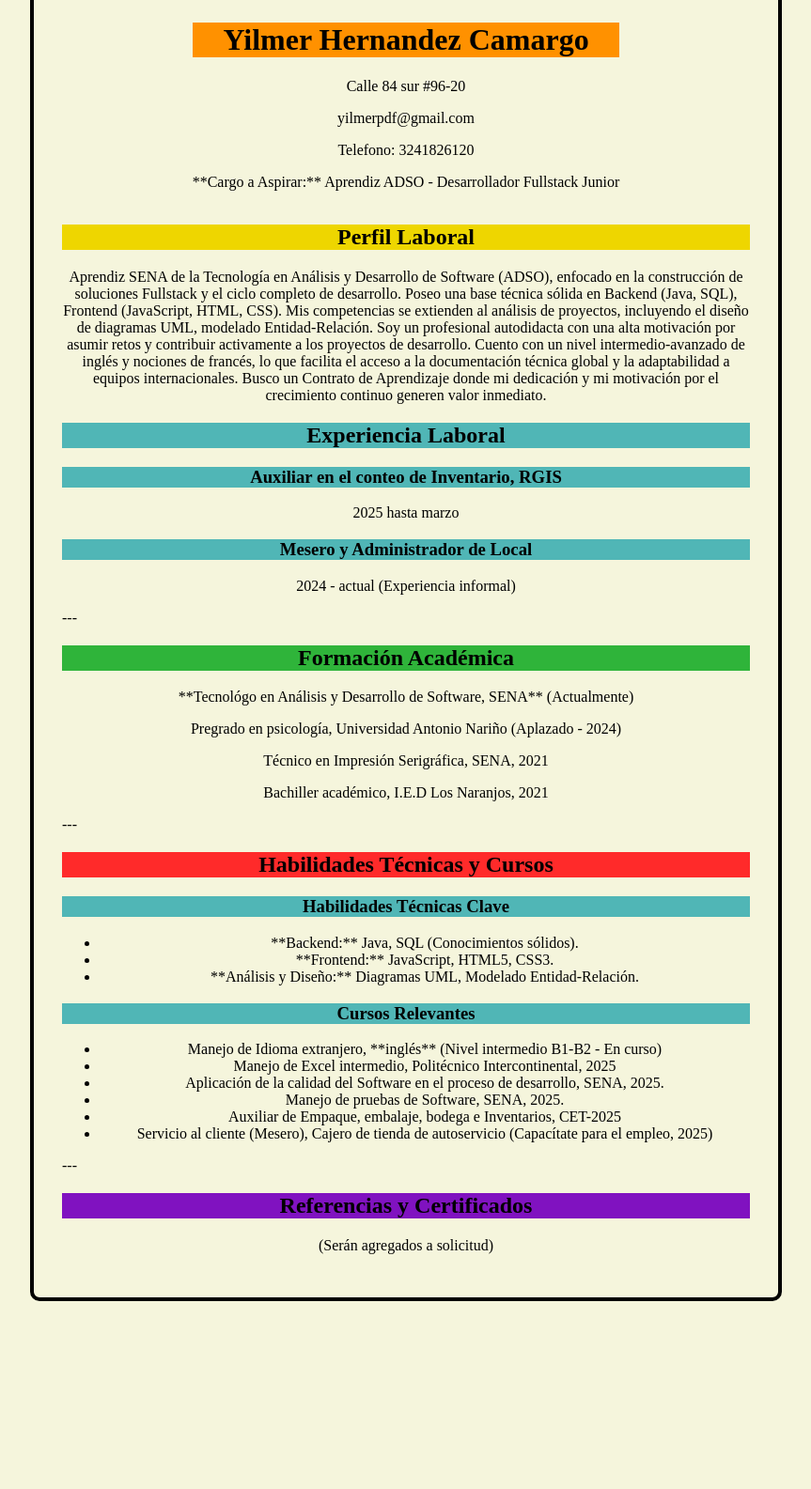
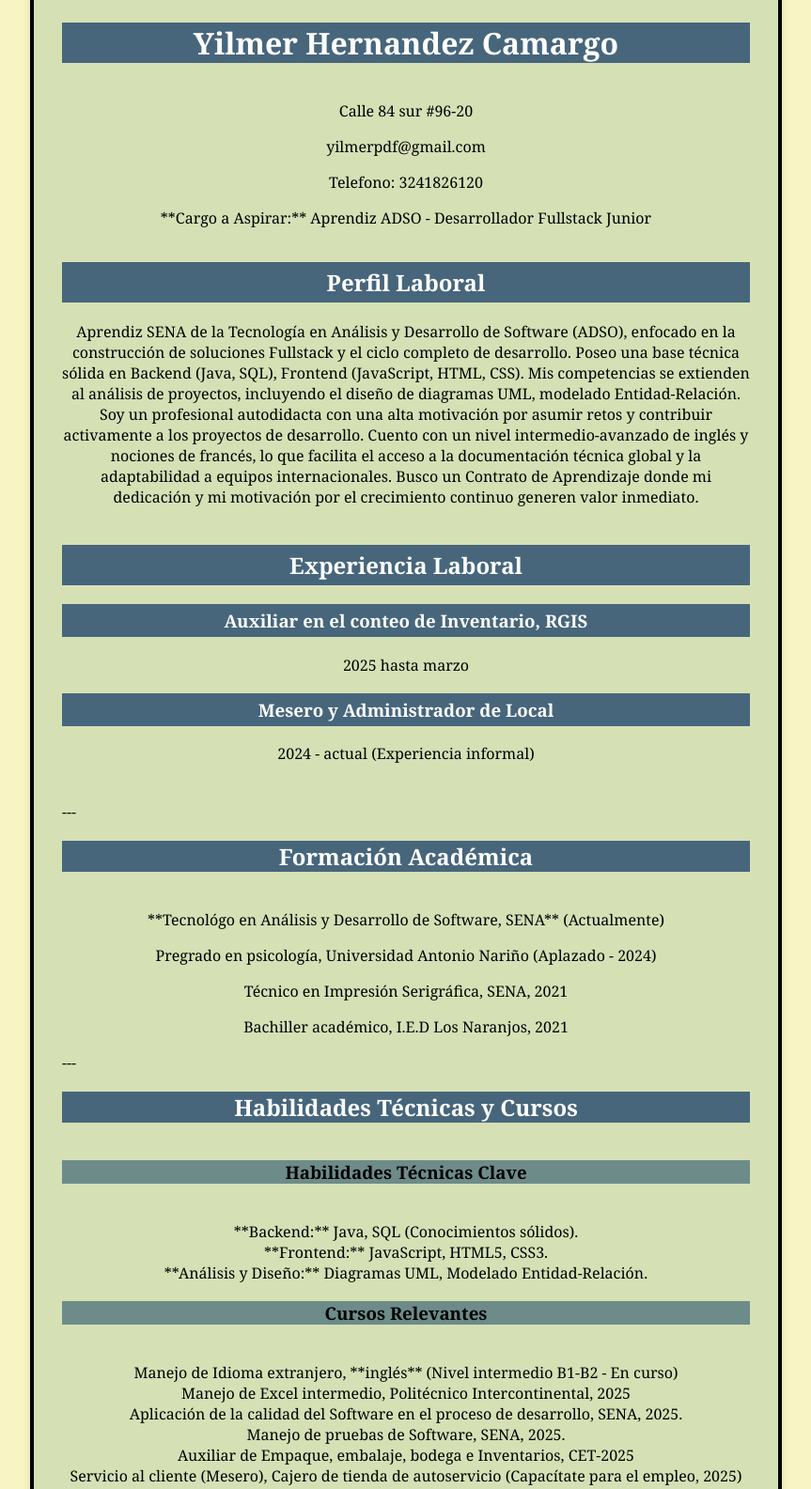
Before and after one commit to Yilmerher12/Hoja-de-vida-Yilmer-Hernandez-Camargo, a plain HTML site: page MyFolder.html in a window 1280 px wide. Shown: the part 81-1666 px from the top of the page at 94% size, without its empty margins (208-1071 px from the left). Before the commit the page ends 1516 px from the top, so only its background shows below. Drawn offline with Linux system fonts and the light colour scheme.

Commit message:
Add Styles folder with all the changes and related to myFolder.html

```diff
--- /dev/null
+++ b/styles/index.css
@@ -0,0 +1,81 @@
+/* Estilos CSS para la Hoja de Vida */
+body {
+    font-family: 'Arial', sans-serif;
+    margin: 0;
+    padding: 20px;
+    background-color: #f4f4f9;
+    color: #333;
+}
+
+.cv-container {
+    max-width: 900px;
+    margin: 0 auto;
+    background-color: #ffffff;
+    padding: 30px;
+    box-shadow: 0 4px 8px rgba(0, 0, 0, 0.1);
+}
+
+/* Encabezado */
+.header {
+    text-align: center;
+    padding-bottom: 20px;
+    border-bottom: 3px solid #007bff;
+    margin-bottom: 20px;
+}
+
+.header h1 {
+    color: #007bff;
+    margin: 0 0 5px 0;
+    font-size: 2.2em;
+}
+
+.header p {
+    margin: 0;
+    font-size: 1.1em;
+    color: #555;
+}
+
+/* Secciones */
+.section {
+    margin-bottom: 25px;
+}
+
+.section h2 {
+    color: #007bff;
+    border-bottom: 2px solid #ccc;
+    padding-bottom: 5px;
+    margin-bottom: 15px;
+    font-size: 1.5em;
+}
+
+/* Elementos de Lista (Experiencia/Educación) */
+.item h3 {
+    margin: 0 0 5px 0;
+    font-size: 1.2em;
+    color: #333;
+}
+
+.item p {
+    margin: 0 0 10px 0;
+}
+
+.details {
+    font-style: italic;
+    color: #666;
+    margin-top: 5px;
+}
+
+.skills-list {
+    list-style: none;
+    padding: 0;
+    display: flex;
+    flex-wrap: wrap;
+    gap: 10px;
+}
+
+.skills-list li {
+    background-color: #e9ecef;
+    padding: 5px 10px;
+    border-radius: 5px;
+    font-size: 0.9em;
+}
--- a/styles/style.css
+++ b/styles/style.css
@@ -3,23 +3,26 @@
 }
 
 body {
-    /* 2. Diseño del documento (El "cuadrado") */
-    background-color: beige;
+    font-family: Cambria, Cochin, Georgia, Times, 'Times New Roman', serif;
+    background-color: #d5e0b5;
     border: solid 4px black;
     border-radius: 10px;
 
-    /* 3. El ancho del documento NO DEBE SER 100% */
-    width: 800px; /* Ancho fijo para el documento */
-    /* 4. Centrado en la página */
-    margin: 50px auto; /* 50px arriba/abajo, 'auto' a los lados para centrar */
-
-    /* 5. Relleno interno */
+    width: 800px;
+    margin: 50px auto;
     padding: 30px;
-
-    /* 6. Flexbox: Solo si necesitas apilar el header y main perfectamente */
+    box-shadow: 0 4px 8px rgba(0, 0, 0, 0.1);;
     display: flex;
     flex-direction: column;
     align-items: center;
+}
+html{
+    background-color: #f8f4c4;
+}
+header img {
+    width: 150px;
+    height: auto;
+    border-radius: 50%;
 }
 
 main {
@@ -28,39 +31,118 @@ main {
 }
 
 header h1{
-    background-color: rgb(255, 145, 0);
+    background-color: #47667b;
+    margin-bottom: 40px;
+    color: white;
 }
 
-header, h1 .contact-info {
+header {
     text-align: center;
+    width: 100%;
 }
-#perfil-laboral, h2, p {
-    text-align: center;
+/* --- Perfil Laboral --- */
+#perfil-laboral {
+    text-align: center; /* Centra todo el texto de esta sección */
+    margin-bottom: 40px;
 }
-#perfil-laboral h2{
-    background-color: rgb(238, 214, 0);
+#perfil-laboral h2 {
+    background-color:#47667b;
+    color: white;
+    padding: 5px;
 }
-#experiencia-laboral, h2, h3, p {
-    text-align: center;
+
+/* --- Experiencia Laboral --- */
+#experiencia-laboral {
+    text-align: center; /* Centra solo los ítems de esta sección */
+    margin-bottom: 40px;
 }
-#experiencia-laboral h2, h3 {
-    background-color: rgb(80, 182, 182);
+/* Aplica color solo a los títulos de experiencia */
+#experiencia-laboral h2,
+#experiencia-laboral h3 {
+    background-color: #47667b;
+    color: white;
+    padding: 5px;
 }
-#formacion, h2, p {
+
+/* --- Formación y otros (Misma lógica) --- */
+#formacion {
     text-align: center;
 }
 #formacion h2 {
-    background-color: rgb(47, 180, 58);
+    background-color:#47667b;
+    margin-bottom: 40px;
+    color: white;
 }
-#habilidades-cursos{
+#habilidades-cursos {
     text-align: center;
 }
 #habilidades-cursos h2{
-    background-color: rgb(255, 42, 42);
+    background-color:#47667b;
+    color: white;
+    margin-bottom: 40px;
+}
+#habilidades-cursos ul {
+    list-style: none;
+    padding-left: 0;
+}
+#habilidades-cursos h3 {
+    background-color:#6d8b89;
+    color: rgb(0, 0, 0);
+    margin-bottom: 40px;
 }
 #referencias{
     text-align: center;
 }
 #referencias h2 {
-    background-color: rgb(128, 18, 192);
+    background-color: #47667b;
+    color: white;
 }
+
+
+/* 1. Estilos del Footer (Contenedor general) */
+footer {
+    width: 100%;
+    padding: 20px 0 0 0;
+    text-align: center;
+}
+
+
+.social-links {
+    list-style: none;
+    padding: 0;
+    margin: 0;
+
+    display: flex;
+    flex-direction: row;
+    justify-content: space-around;
+    margin-bottom: 20px;
+}
+
+.logo-link {
+    text-decoration: none;
+    color: #000000;
+    font-weight: bold;
+}
+
+.logo-link img {
+    width: 24px;
+    height: 24px;
+    margin-right: 8px;
+    vertical-align: middle;
+}
+
+
+.link-text {
+    color: #000000;
+    transition: color 0.2s ease-in-out;
+}
+
+.logo-link:hover .link-text {
+
+    background-color: #47667b;
+    color: rgb(255, 255, 255);
+}
+
+.logo-link:hover {
+    opacity: 0.8;
+}
```
